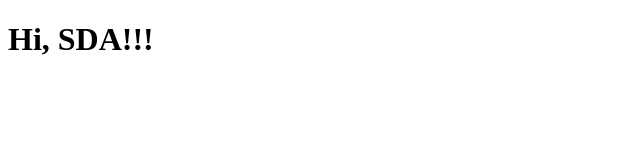
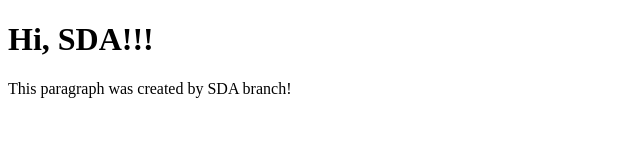
Before and after one commit to clarusway/mentoring_group02, a plain HTML site: page index.html in a window 1280 px wide. Shown: the whole page, without its empty margins (0-640 px from the left). Drawn offline with Linux system fonts and the light colour scheme.

Commit message:
sda vrsion

```diff
--- a/index.html
+++ b/index.html
@@ -8,6 +8,7 @@
 <body>
 
     <h1>Hi, SDA!!!</h1>
+    <p>This paragraph was created by SDA branch!</p>
 
 </body>
 </html>
```
